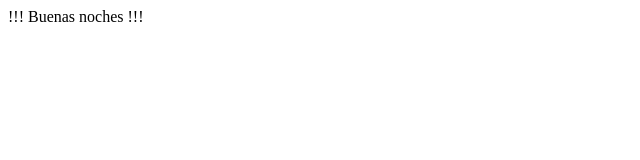
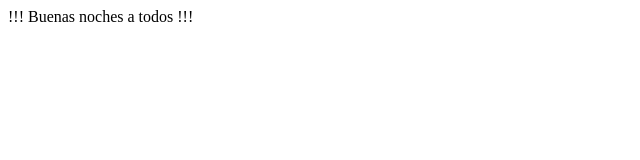
Before and after one commit to crypto-student-michel/CURSO-PRIMERA, a plain HTML site: page index.html in a window 1280 px wide. Shown: the full height of the page, 0-640 px from the left. Drawn offline with Linux system fonts and the light colour scheme.

Commit message:
quinto cambio

```diff
--- a/index.html
+++ b/index.html
@@ -7,6 +7,6 @@
         <title>Document</title>
     </head>
     <body>
-        !!! Buenas noches !!!
+        !!! Buenas noches a todos !!!
     </body>
 </html>
```
